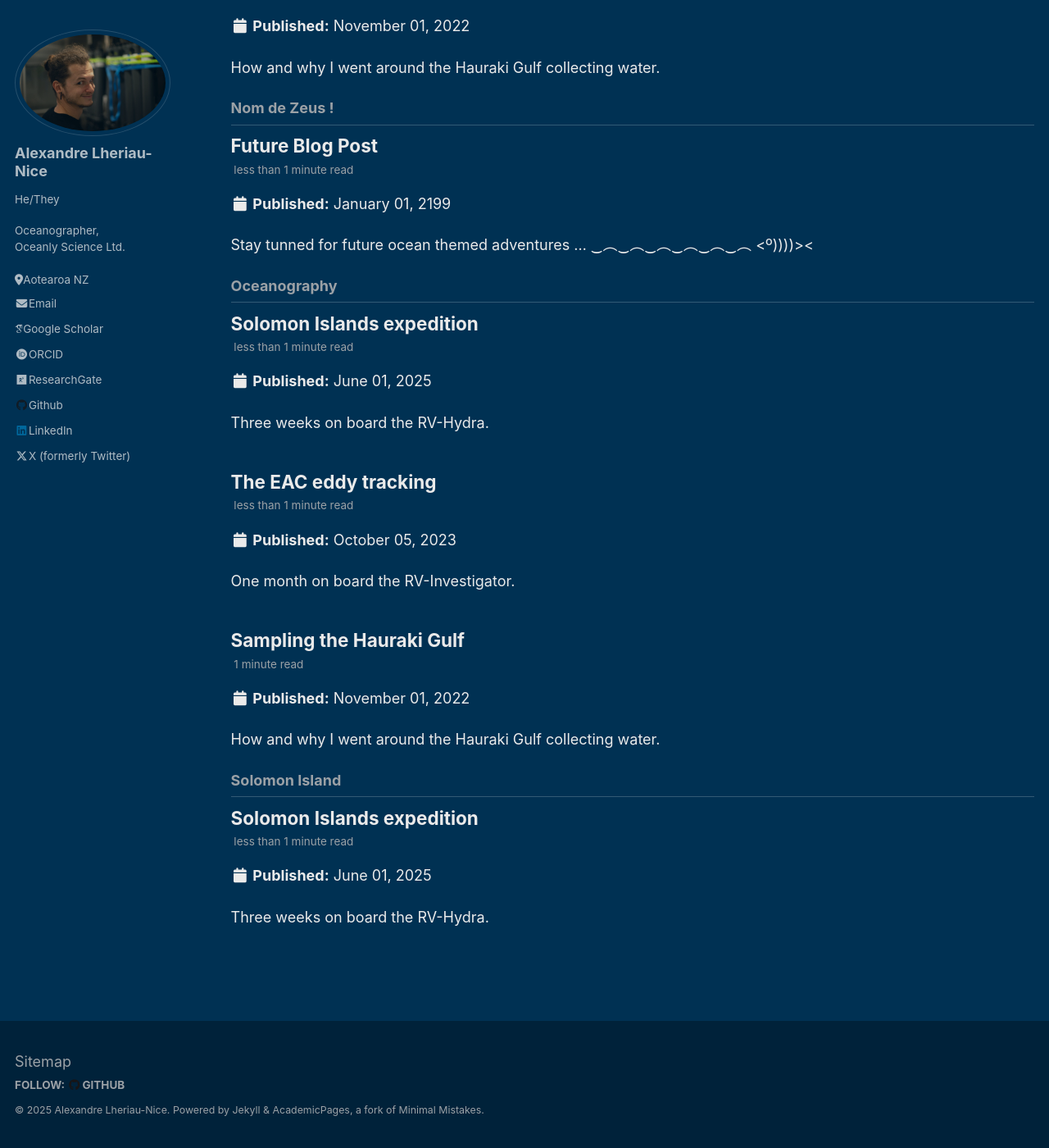
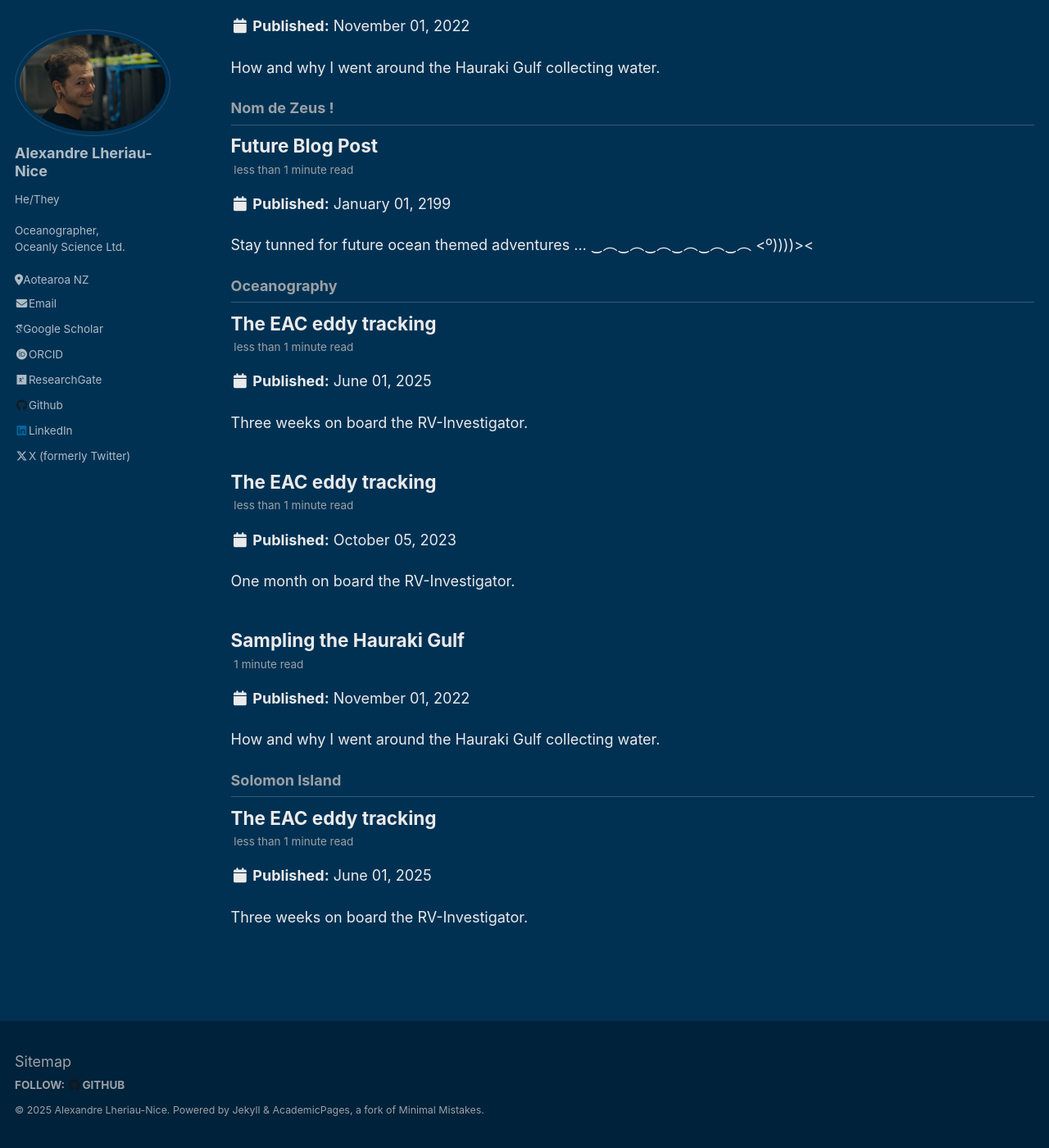
Before and after one commit to AlxLhrNc/AlxLhrNc.github.io, a Jekyll site: the page built from _pages/tag-archive.html, in a window 1280 px wide and 1400 px high, scrolled down 1713 px. Shown: the whole window at 82% size. Built offline with Jekyll 4.4.1, drawn with Linux system fonts in a browser that asks for light colours; some web fonts are replaced; some of the changed text lies outside the part shown.

Commit message:
Update 2025-06-01-Solomon-islands.md

```diff
--- a/_posts/2025-06-01-Solomon-islands.md
+++ b/_posts/2025-06-01-Solomon-islands.md
@@ -1,6 +1,6 @@
 ---
-title: 'Solomon Islands expedition'
-excerpt: "Three weeks on board the RV-Hydra."
+title: 'The EAC eddy tracking'
+excerpt: "Three weeks on board the RV-Investigator."
 date: 2025-06-1
 permalink: /posts/2022/06/Solomon-islands
 tags:
@@ -9,6 +9,19 @@
   - Solomon Island
 ---
 
-More too come about this soon ...
+So, I guess my request to the ocean gods worked? Because I got to get back on a boat, and do more science! Working on Inkfish's RV-Hydra with the Oceanly team was a gift, really.
+
+BPQ
+=====
+Spending 5 days to test for Covid prior to traveling gave me time to work, do a bit of datamining and meet all 3 of Oceanly's members. I'd say they're all great people. Passionate, intelligent and bubbly, they really create an environment where I felt confortable working and progressing as a scientist.
+
+Solomons
+=====
+Hydra's crew and equipment was mind blowing. Sure, the niskins were a bit small (2L) when compared to the Investigator's (12L), but I still got to do very good stuff. CTD 12h cast were interesting too, and there even was 2 submarines, not that I was able to get  on one though. Little sad about this, but there is always next time, right?
+
+<img src='/images/Solomons/hydra.jpg' width="1000">
+
+_Photo taken from Hydra._ Credit: S.Lawton
+
 ‿︵‿︵‿︵‿︵‿︵‿︵
            <º))))><
```
